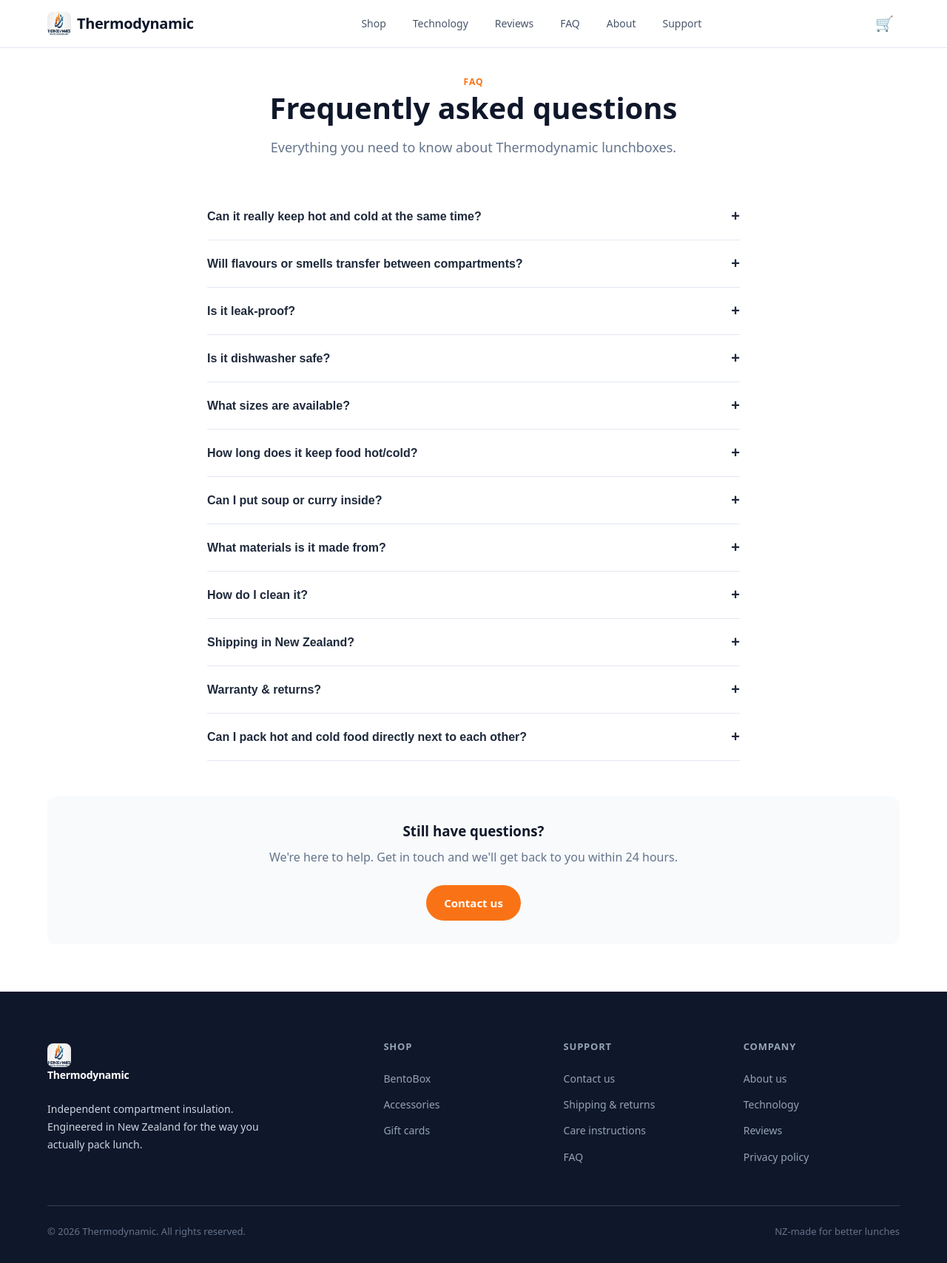
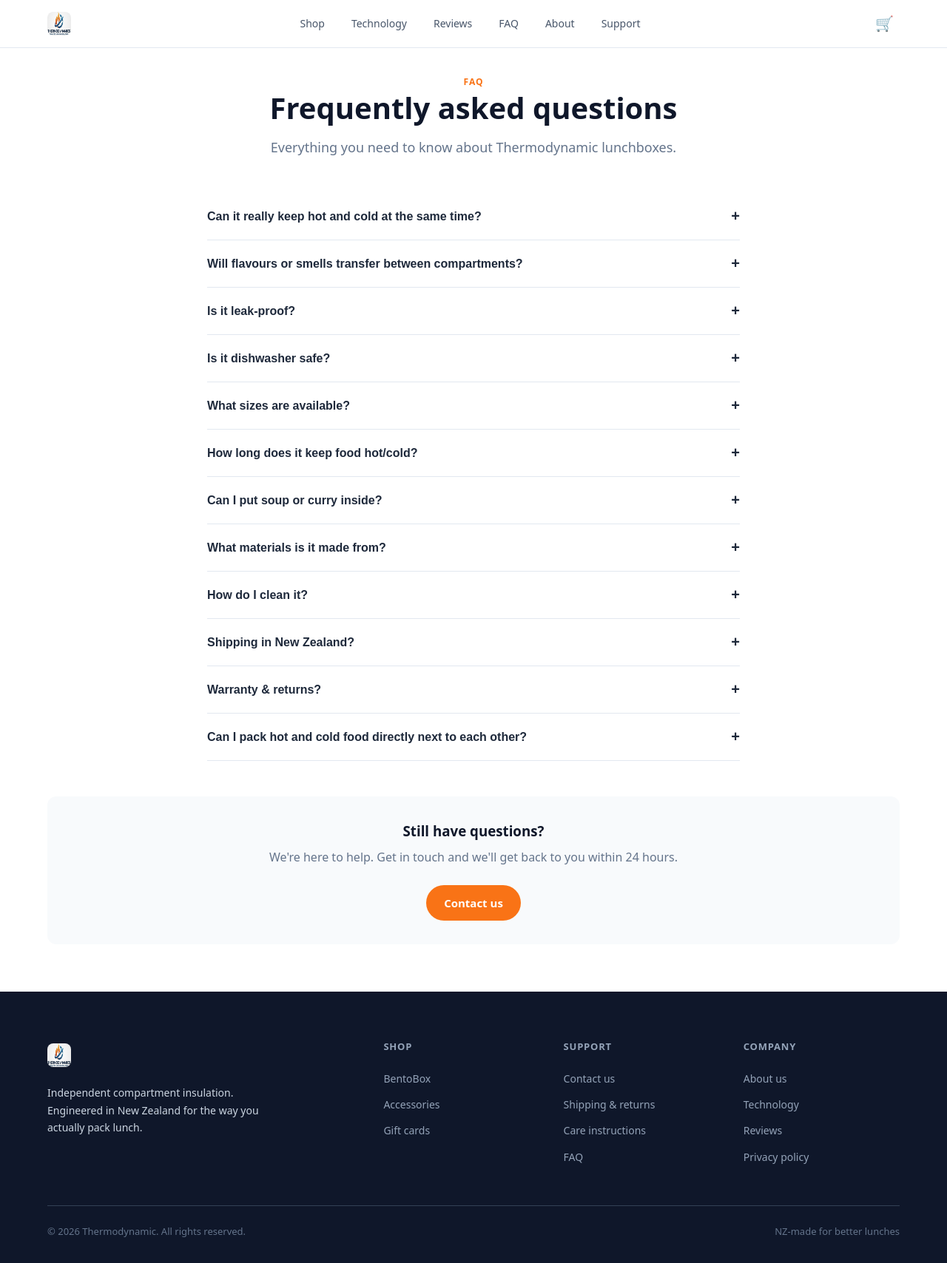
Before and after one commit to watreby13-svg/thermodynamic, a plain HTML site: page faq.html in a window 1280 px wide. Shown: the whole page at 74% size. Drawn offline with Linux system fonts and the light colour scheme.

Commit message:
Logo image only (no text) + enhanced hero visual

```diff
--- a/faq.html
+++ b/faq.html
@@ -13,7 +13,7 @@
 <body>
   <header class="header">
     <div class="container header-inner">
-      <a href="index.html" class="logo"><img class="logo-icon" src="assets/logo.png" alt="">Thermodynamic</a>
+      <a href="index.html" class="logo"><img class="logo-icon" src="assets/logo.png" alt="Thermodynamic"></a>
       <nav class="nav">
         <a href="shop.html">Shop</a>
         <a href="technology.html">Technology</a>
@@ -62,7 +62,7 @@
     <div class="container">
       <div class="footer-grid">
         <div class="footer-brand">
-          <a href="index.html" class="logo"><img class="logo-icon" src="assets/logo.png" alt="">Thermodynamic</a>
+          <a href="index.html" class="logo"><img class="logo-icon" src="assets/logo.png" alt="Thermodynamic"></a>
           <p>Independent compartment insulation. Engineered in New Zealand for the way you actually pack lunch.</p>
         </div>
         <div>
```
